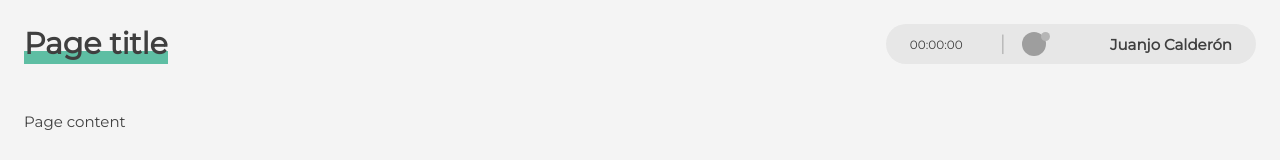
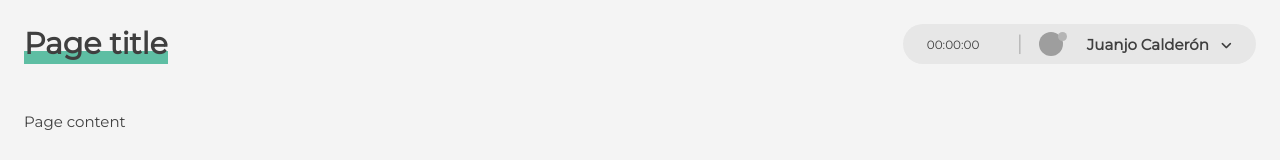
Before and after one commit to juanjinario/vue-time-tracker, a Vue app: page / in a window 1280 px wide. Shown: the top 160 px of the page. Built offline with nearby package versions, Linux system fonts and the light colour scheme; no server answers; grey boxes are pictures that could not be loaded.

Commit message:
style: add font awesome

```diff
--- a/public/index.html
+++ b/public/index.html
@@ -1,15 +1,26 @@
 <!DOCTYPE html>
 <html lang="">
   <head>
-    <meta charset="utf-8">
-    <meta http-equiv="X-UA-Compatible" content="IE=edge">
-    <meta name="viewport" content="width=device-width,initial-scale=1.0">
-    <link rel="icon" href="<%= BASE_URL %>favicon.ico">
+    <meta charset="utf-8" />
+    <meta http-equiv="X-UA-Compatible" content="IE=edge" />
+    <meta name="viewport" content="width=device-width,initial-scale=1.0" />
+    <link rel="icon" href="<%= BASE_URL %>favicon.ico" />
     <title><%= htmlWebpackPlugin.options.title %></title>
+    <link
+      rel="stylesheet"
+      href="https://cdnjs.cloudflare.com/ajax/libs/font-awesome/6.1.1/css/all.min.css"
+      integrity="sha512-KfkfwYDsLkIlwQp6LFnl8zNdLGxu9YAA1QvwINks4PhcElQSvqcyVLLD9aMhXd13uQjoXtEKNosOWaZqXgel0g=="
+      crossorigin="anonymous"
+      referrerpolicy="no-referrer"
+    />
   </head>
   <body>
     <noscript>
-      <strong>We're sorry but <%= htmlWebpackPlugin.options.title %> doesn't work properly without JavaScript enabled. Please enable it to continue.</strong>
+      <strong
+        >We're sorry but <%= htmlWebpackPlugin.options.title %> doesn't work
+        properly without JavaScript enabled. Please enable it to
+        continue.</strong
+      >
     </noscript>
     <div id="app"></div>
     <!-- built files will be auto injected -->
--- a/src/shared/components/UserMenu/UserMenu.scss
+++ b/src/shared/components/UserMenu/UserMenu.scss
@@ -40,6 +40,7 @@ $size-menu: 200px;
     .nav {
         list-style-type: none;
         margin: 0;
+        padding: 0;
         .menu-item {
             position: relative;
             &:hover {
@@ -50,6 +51,10 @@ $size-menu: 200px;
             > a {
                 color: $color-font;
                 font-weight: bold;
+                .icon {
+                    font-size: 0.8rem;
+                    margin-left: 0.5rem;
+                }
             }
             > .submenu {
                 right: 0;
@@ -82,6 +87,10 @@ $size-menu: 200px;
                         display: block;
                         font-size: 0.75rem;
                         padding: 0.75rem;
+                        .icon {
+                            float: left;
+                            margin-top: 2px;
+                        }
                     }
                     .submenu {
                         left: -$size-menu;
--- a/src/shared/components/UserMenu/UserMenu.vue
+++ b/src/shared/components/UserMenu/UserMenu.vue
@@ -5,10 +5,16 @@
     </div>
     <ul class="nav">
         <li class="menu-item">
-            <a href="">{{ user.firstName }} {{ user.lastName }}</a>
+            <a href="">
+                {{ user.firstName }} {{ user.lastName }}
+                <i className="icon fa-solid fa-angle-down"></i>
+            </a>
             <ul class="submenu">
                 <li>
-                    <a href="">Mis cuentas</a>
+                    <a href="">
+                        <i className="icon fa-solid fa-angle-left"></i>
+                        Mis cuentas
+                    </a>
                     <ul class="submenu">
                         <li><a href="">Sesame 1</a></li>
                         <li><a href="">Sesame 2</a></li>
```
